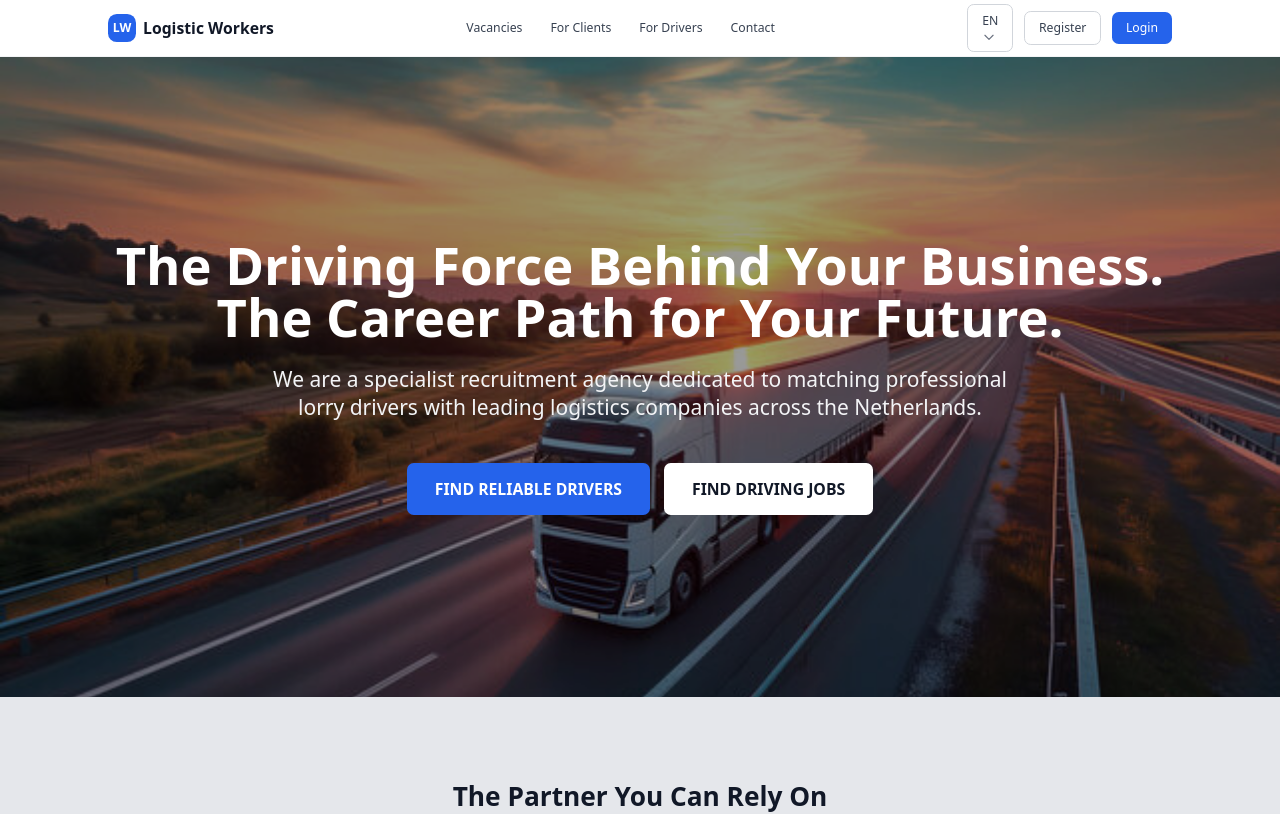
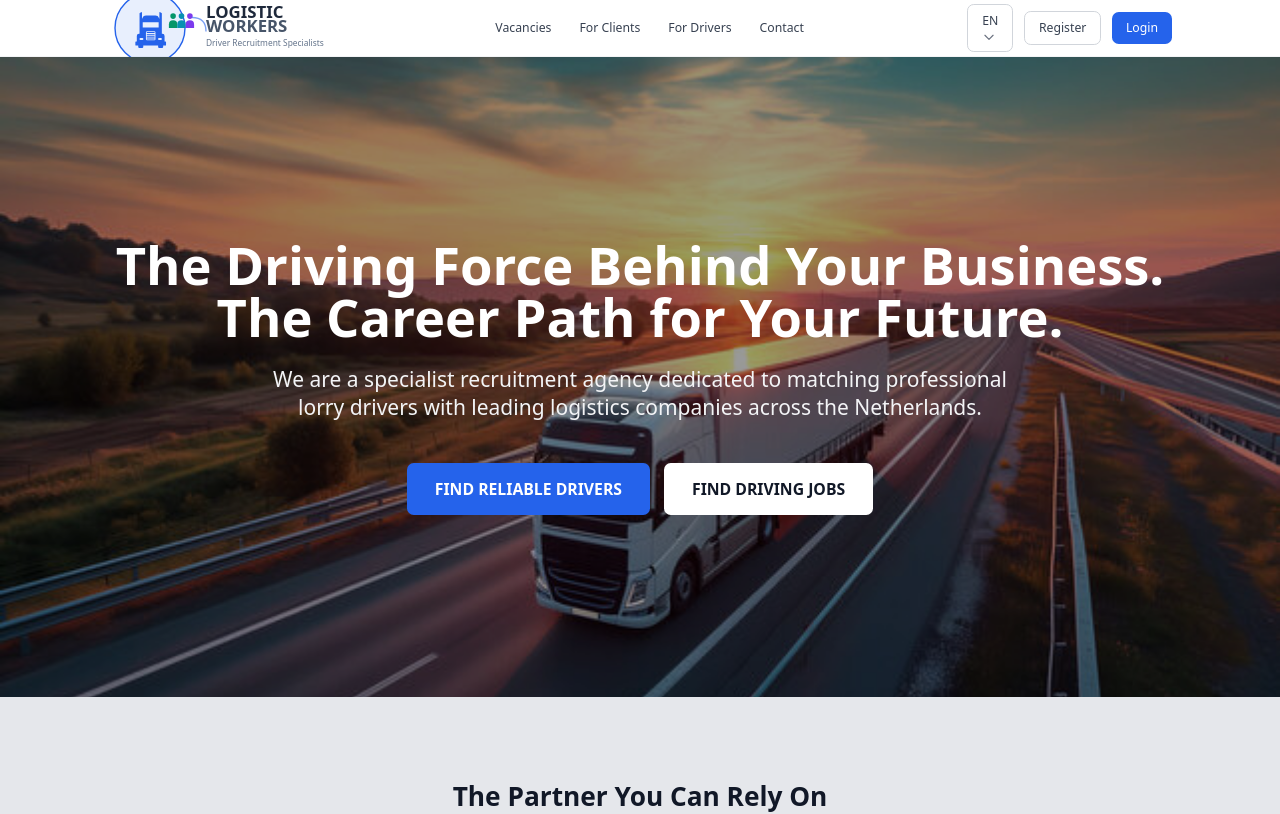
Before and after one commit to LukasJuskevicius/Logistic-workers, a React (Vite) app in the folder frontend/: page / in a window 1280 px wide. Shown: the top 814 px of the page. Built offline with nearby package versions, Linux system fonts and the light colour scheme.

Commit message:
Changes to logo

```diff
--- a/frontend/src/components/Header.tsx
+++ b/frontend/src/components/Header.tsx
@@ -2,6 +2,7 @@
 import { useState } from 'react';
 import { useTranslation } from 'react-i18next';
 import { LanguageSwitcher } from './LanguageSwitcher';
+import { LogisticWorkersLogo } from './LogisticWorkersLogo';
 
 // Define the props interface for the Header component
 interface HeaderProps {
@@ -41,16 +42,10 @@ export function Header({ onNavigate, user, onSignOut }: HeaderProps) {
             {/* Clickable logo button */}
             <button
               onClick={() => onNavigate('home')}
-              className="flex items-center space-x-2 hover:opacity-80 transition-opacity"
+              className="flex items-center hover:opacity-80 transition-opacity"
             >
-              {/* Blue square logo with "LW" text */}
-              <div className="w-8 h-8 bg-blue-600 rounded-lg flex items-center justify-center">
-                <span className="text-white font-semibold text-sm">LW</span>
-              </div>
-              {/* Company name text */}
-              <span className="text-lg font-semibold text-gray-900">
-                Logistic Workers
-              </span>
+              {/* Custom SVG logo */}
+              <LogisticWorkersLogo size="small" />
             </button>
           </div>
 
--- a/frontend/src/components/LatestOpportunitiesSection.tsx
+++ /dev/null
@@ -1,34 +0,0 @@
-import { VacancyCarousel } from './VacancyCarousel';
-
-// Props for the Latest Opportunities Section
-interface LatestOpportunitiesSectionProps {
-  onNavigate: (page: string) => void;
-}
-
-export function LatestOpportunitiesSection({ onNavigate }: LatestOpportunitiesSectionProps) {
-  return (
-    <div className="py-24 bg-white">
-      <div className="max-w-7xl mx-auto px-6 lg:px-8">
-        {/* Section Title */}
-        <div className="text-center mb-16">
-          <h2 className="text-3xl font-bold text-gray-900 mb-4">
-            Latest Driving Opportunities
-          </h2>
-        </div>
-
-        {/* Carousel Component */}
-        <VacancyCarousel onNavigate={onNavigate} />
-
-        {/* View All Button */}
-        <div className="text-center mt-12">
-          <button
-            onClick={() => onNavigate('vacancies')}
-            className="bg-blue-600 text-white px-8 py-3 rounded-md font-semibold hover:bg-blue-700 transition-colors"
-          >
-            View All Vacancies
-          </button>
-        </div>
-      </div>
-    </div>
-  );
-}
--- /dev/null
+++ b/frontend/src/components/LogisticWorkersLogo.tsx
@@ -0,0 +1,62 @@
+interface LogisticWorkersLogoProps {
+  className?: string;
+  size?: 'small' | 'medium' | 'large';
+}
+
+export function LogisticWorkersLogo({ className = '', size = 'medium' }: LogisticWorkersLogoProps) {
+    const sizeClasses = {
+        small: 'w-64 h-24',    // was w-48, now w-64 (33% wider)
+        medium: 'w-80 h-32',   // was w-64, now w-80 (25% wider)
+        large: 'w-96 h-40'     // was w-80, now w-96 (20% wider)
+      };
+
+  return (
+    <div className={`${sizeClasses[size]} ${className}`}>
+      <svg
+        viewBox="0 0 320 120"
+        fill="none"
+        xmlns="http://www.w3.org/2000/svg"
+        className="w-full h-full"
+      >
+        {/* Background circle */}
+        <circle cx="60" cy="60" r="50" fill="#2563eb" fillOpacity="0.1" stroke="#2563eb" strokeWidth="2"/>
+
+        {/* Lorry positioned inside the circle */}
+        <g transform="translate(25, 35) scale(1)">
+          <path d="M55.81,44.35V36.41a3.09,3.09,0,0,0-3.09-3.09h-.81v-29a.8.8,0,0,0-.34-.65l-2-1.29A.77.77,0,0,0,48.41,3v9.32l-.59-1.58a5.42,5.42,0,0,0-5.07-3.53H29.24a5.43,5.43,0,0,0-5.09,3.56l-.56,1.55V3a.77.77,0,0,0-1.19-.64l-2,1.29a.8.8,0,0,0-.34.65v29h-.81a3.09,3.09,0,0,0-3.09,3.09v7.94H14.87a.77.77,0,0,0-.77.77V49.4a.77.77,0,0,0,.77.77H18.2v2a1.55,1.55,0,0,0,1.55,1.54h4.1a1.54,1.54,0,0,0,1.54-1.54v-2H46.61v2a1.54,1.54,0,0,0,1.54,1.54h4.1a1.55,1.55,0,0,0,1.55-1.54v-2h3.33a.77.77,0,0,0,.77-.77V45.12a.77.77,0,0,0-.77-.77ZM24.62,16.63H47.38v7.62H24.62Zm-.53,25.56H21.45A1.46,1.46,0,0,1,20,40.73v0a1.46,1.46,0,0,1,1.46-1.46h2.64a1.46,1.46,0,0,1,1.46,1.46v0A1.46,1.46,0,0,1,24.09,42.19Zm17.16.43H30.75a1.54,1.54,0,0,1-1.55-1.55V31.28a1.54,1.54,0,0,1,1.55-1.54h10.5a1.54,1.54,0,0,1,1.55,1.54v9.79A1.54,1.54,0,0,1,41.25,42.62Zm9.3-.43H47.91a1.46,1.46,0,0,1-1.46-1.46v0a1.46,1.46,0,0,1,1.46-1.46h2.64A1.46,1.46,0,0,1,52,40.69v0A1.46,1.46,0,0,1,50.55,42.19ZM41,35.39H31a.76.76,0,0,1-.77-.76v0a.76.76,0,0,1,.77-.76H41a.76.76,0,0,1,.76.76v0A.76.76,0,0,1,41,35.39Zm0-3.09H31a.76.76,0,0,1-.77-.76v0a.76.76,0,0,1,.77-.76H41a.76.76,0,0,1,.76.76v0A.76.76,0,0,1,41,32.3Zm0,9.27H31a.76.76,0,0,1-.77-.76v0A.76.76,0,0,1,31,40H41a.76.76,0,0,1,.76.76v0A.76.76,0,0,1,41,41.57Zm0-3.09H31a.76.76,0,0,1-.77-.76v0a.76.76,0,0,1,.77-.76H41a.76.76,0,0,1,.76.76v0A.76.76,0,0,1,41,38.48Z" fill="#2563eb"/>
+        </g>
+
+        {/* People icons representing workers */}
+        <g transform="translate(85, 35)">
+          {/* Person 1 */}
+          <circle cx="8" cy="8" r="4" fill="#059669"/>
+          <path d="M2 20 Q2 14 8 14 Q14 14 14 20 L14 25 L2 25 Z" fill="#059669"/>
+
+          {/* Person 2 */}
+          <circle cx="20" cy="8" r="4" fill="#0891b2"/>
+          <path d="M14 20 Q14 14 20 14 Q26 14 26 20 L26 25 L14 25 Z" fill="#0891b2"/>
+
+          {/* Person 3 */}
+          <circle cx="32" cy="8" r="4" fill="#7c3aed"/>
+          <path d="M26 20 Q26 14 32 14 Q38 14 38 20 L38 25 L26 25 Z" fill="#7c3aed"/>
+        </g>
+
+        {/* Company name */}
+        <text x="140" y="45" className="fill-slate-800" style={{fontSize: '24px', fontWeight: 'bold', fontFamily: 'system-ui, sans-serif'}}>
+          LOGISTIC
+        </text>
+        <text x="140" y="65" className="fill-slate-600" style={{fontSize: '24px', fontWeight: 'bold', fontFamily: 'system-ui, sans-serif'}}>
+          WORKERS
+        </text>
+
+        {/* Tagline */}
+        <text x="140" y="85" className="fill-slate-500" style={{fontSize: '12px', fontFamily: 'system-ui, sans-serif'}}>
+          Driver Recruitment Specialists
+        </text>
+
+        {/* Connecting line element */}
+        <path d="M120 45 Q130 45 135 50 Q140 55 140 65" stroke="#2563eb" strokeWidth="2" fill="none" opacity="0.6"/>
+      </svg>
+    </div>
+  );
+}
--- a/frontend/src/components/VacancyCarousel.tsx
+++ b/frontend/src/components/VacancyCarousel.tsx
@@ -94,6 +94,16 @@ export function VacancyCarousel({ onNavigate }: VacancyCarouselProps) {
   };
 
   return (
+    <div className="py-24 bg-white">
+      <div className="max-w-7xl mx-auto px-6 lg:px-8">
+        {/* Section Title */}
+        <div className="text-center mb-16">
+          <h2 className="text-3xl font-bold text-gray-900 mb-4">
+            Latest Driving Opportunities
+          </h2>
+        </div>
+
+        {/* Carousel Container */}
         <div className="relative">
           {/* Main carousel container */}
           <div className="relative overflow-hidden">
@@ -165,5 +175,17 @@ export function VacancyCarousel({ onNavigate }: VacancyCarouselProps) {
             ))}
           </div>
         </div>
+
+        {/* View All Button */}
+        <div className="text-center mt-12">
+          <button
+            onClick={() => onNavigate('vacancies')}
+            className="bg-blue-600 text-white px-8 py-3 rounded-md font-semibold hover:bg-blue-700 transition-colors"
+          >
+            View All Vacancies
+          </button>
+        </div>
+      </div>
+    </div>
   );
 }
--- a/frontend/src/pages/HomePage.tsx
+++ b/frontend/src/pages/HomePage.tsx
@@ -1,5 +1,5 @@
 import backgroundImage from '../images/background-image.jpg';
-import { LatestOpportunitiesSection } from '../components/LatestOpportunitiesSection';
+import { VacancyCarousel } from '../components/VacancyCarousel';
 
 // Homepage with comprehensive layout
 interface HomePageProps {
@@ -114,8 +114,8 @@ export function HomePage({ onNavigate }: HomePageProps) {
         </div>
       </div>
 
-      {/* Latest Driving Opportunities Section - Now imported as a component */}
-      <LatestOpportunitiesSection onNavigate={onNavigate} />
+      {/* Latest Driving Opportunities Section - Now imported as VacancyCarousel */}
+      <VacancyCarousel onNavigate={onNavigate} />
 
       {/* What Our Drivers Say */}
       <div className="bg-gray-200 py-24">
```
Lines whose indentation alone changed are shown as unchanged.
